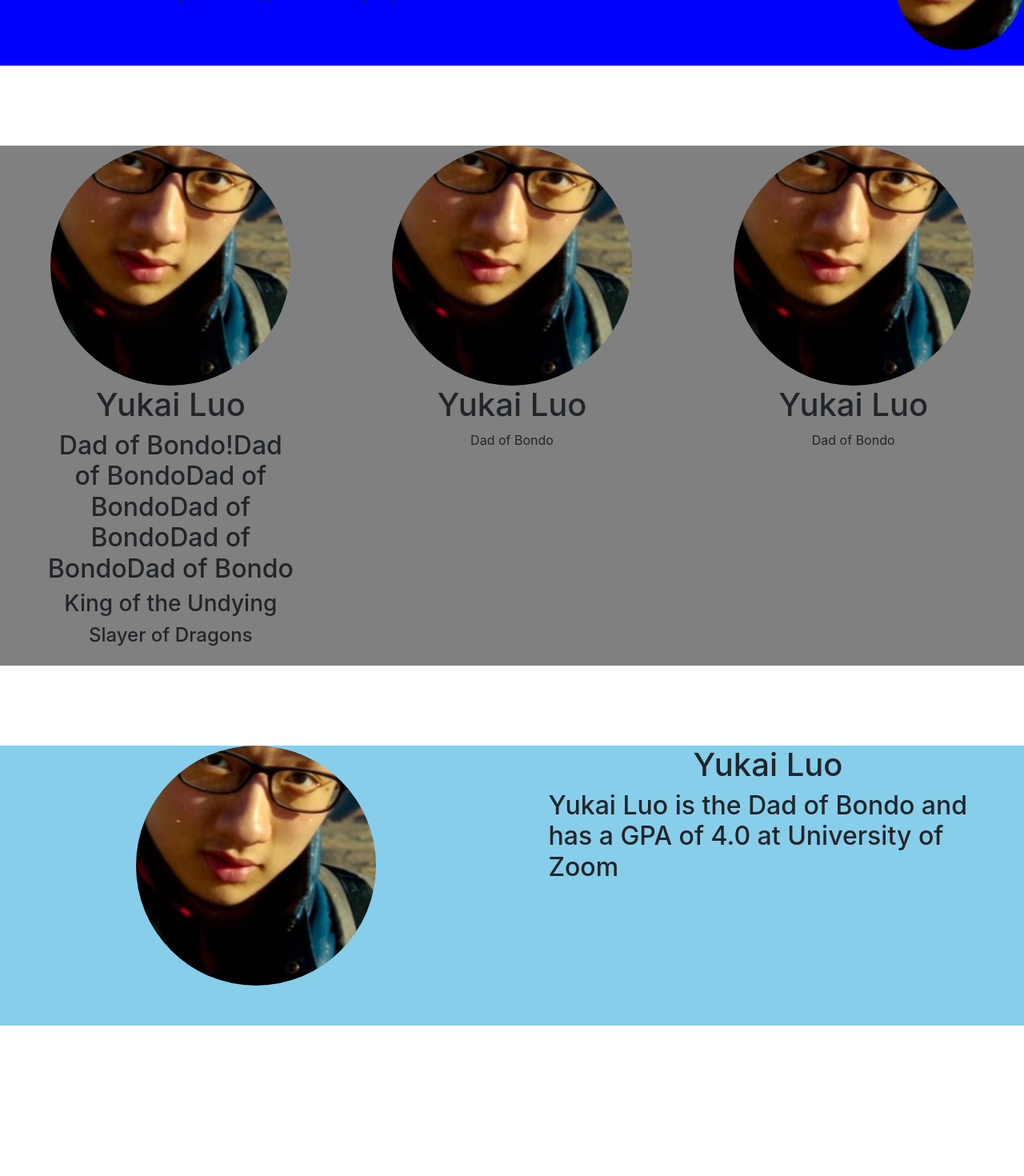
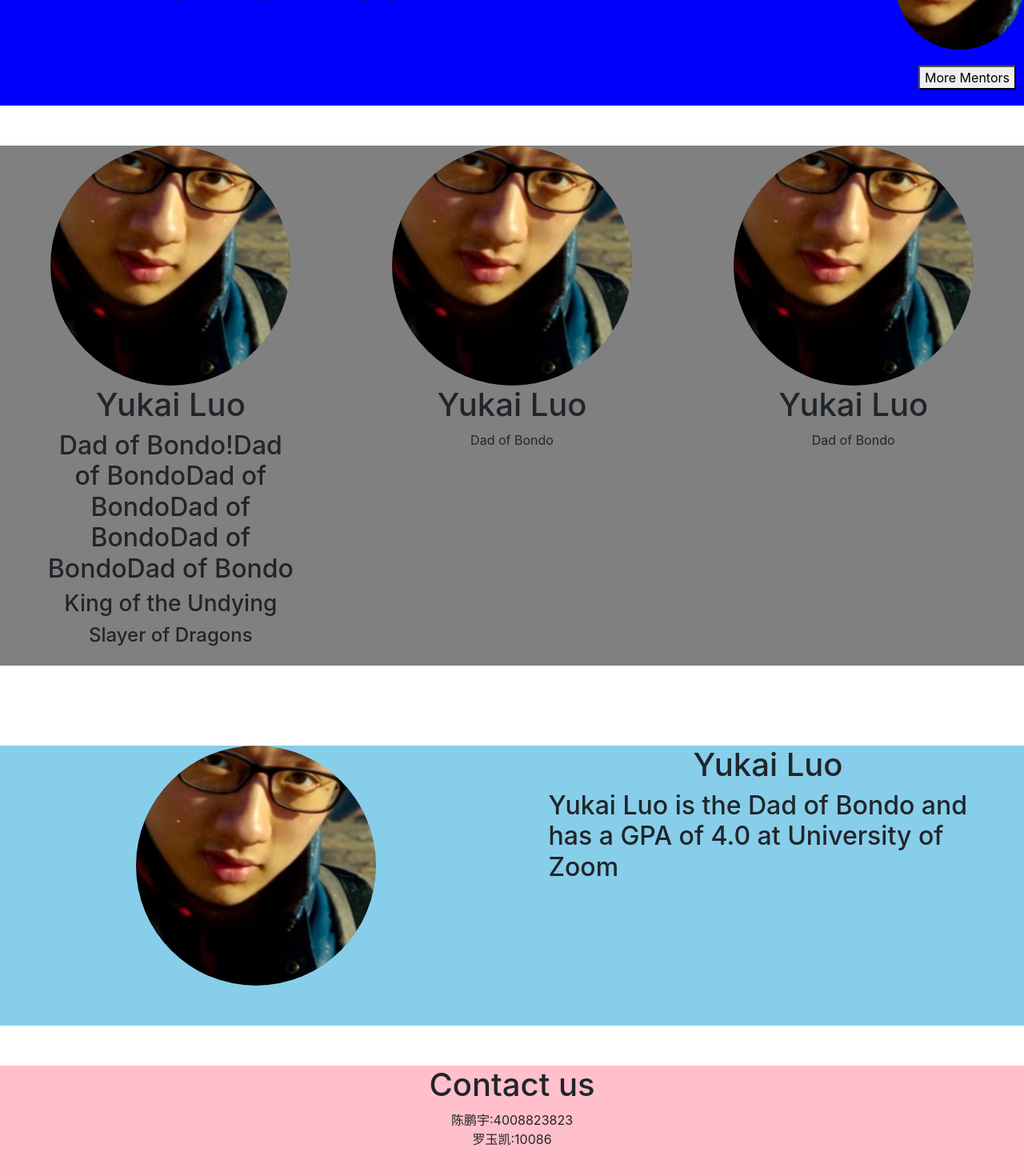
Before and after one commit to JefferyYC/bondo, a React (Create React App) app: page / in a window 1280 px wide. Shown: the part 1018-2488 px from the top of the page at 80% size. Before the commit the page ends 2300 px from the top, so only its background shows below. Built offline with nearby package versions, Linux system fonts and the light colour scheme.

Commit message:
added contact us and more mentor button

```diff
--- a/src/App.css
+++ b/src/App.css
@@ -14,7 +14,7 @@
 }
 
 .App-header {
-  background-color: #3b5998;
+  background-color: #282c34;
   min-height: 100vh;
   display: flex;
   flex-direction: column;
--- a/src/Home.css
+++ b/src/Home.css
@@ -29,7 +29,7 @@
     position: absolute;
     top: 500px;
     background-color: blue;
-    height: 600px;
+    height: 650px;
 }
 
 #step1{
@@ -50,6 +50,12 @@
     position: absolute;
     top: 400px;
     width: 100%;
+}
+
+#more_button{
+    position: absolute;
+    top: 600px;
+    right: 10px;
 }
 
 #procedureHeader{
@@ -109,3 +115,11 @@
     margin-left: 5%;
     margin-right: 5%;
 }
+
+.Contact {
+    position: absolute;
+    height: 350px;
+    top: 2350px;
+    background-color: pink;
+    text-align: center;
+}
--- a/src/Home.js
+++ b/src/Home.js
@@ -69,6 +69,7 @@ export const Home = (props) => (
                     </p>
                 </Col>
             </Row>
+            <button id = "more_button">More Mentors</button>
         </Container>
 
         <Container fluid className = "Mentor">
@@ -142,5 +143,12 @@ export const Home = (props) => (
                 </Col>
             </Row>
         </Container>
+
+        <Container fluid className="Contact">
+            <h1>Contact us</h1>
+            <p1>陈鹏宇:4008823823</p1>
+            <br></br>
+            <p1>罗玉凯:10086</p1>
+        </Container>
     </div>
 )
```
